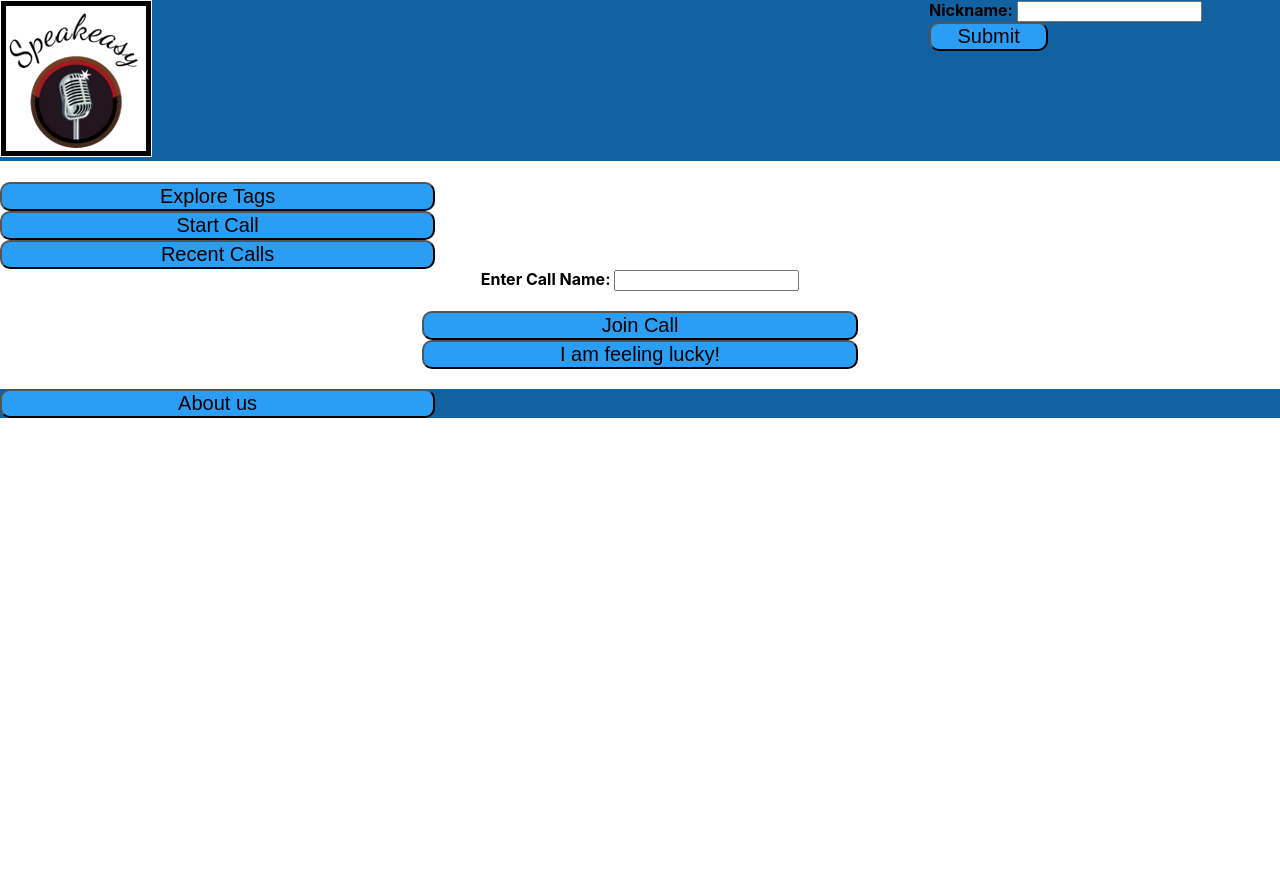
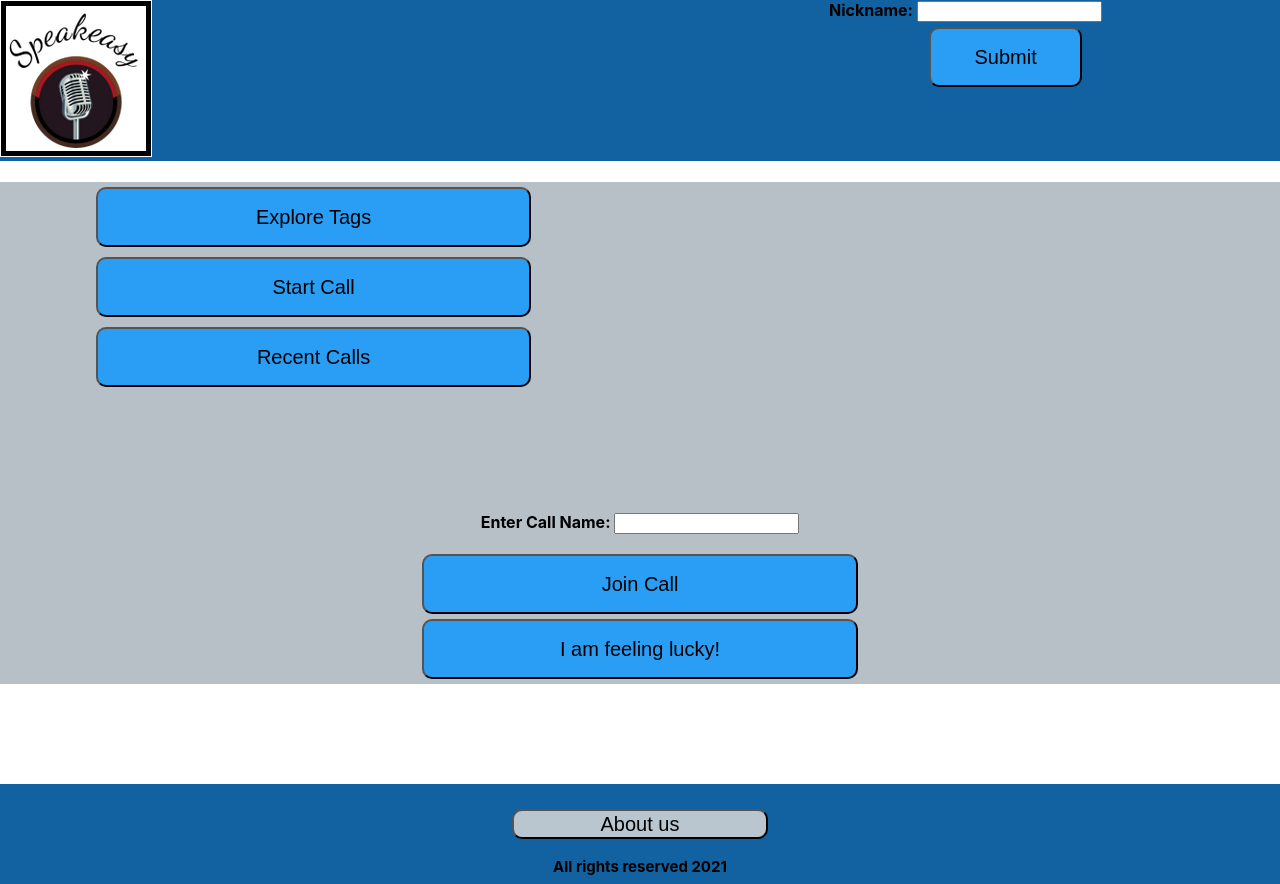
Before and after one commit to agile-dev-assignments/project-setup-team-baliton-portal-speakeasy, a React (Create React App) app in the folder front-end/: page /main in a window 1280 px wide. Before the commit the page ends 800 px from the top, so only its background shows below. Built offline with nearby package versions, Linux system fonts and the light colour scheme.

Commit message:
updated styling, mainly for main page

```diff
--- a/front-end/src/App.css
+++ b/front-end/src/App.css
@@ -6,12 +6,6 @@
 .App-logo {
   height: 40vmin;
   pointer-events: none;
-}
-
-@media (prefers-reduced-motion: no-preference) {
-  .App-logo {
-    animation: App-logo-spin infinite 20s linear;
-  }
 }
 
 .App-header {
@@ -34,13 +28,7 @@ div{
 }
 
 div#top{
-   background-color: blue;
-   min-height: 100px;
-   position: relative;
-}
-
-div#top{
-   background-color:#1261A0;
+   background-color: #1261A0;
    min-height: 100px;
    position: relative;
 }
@@ -48,6 +36,7 @@ div#top{
 div#bottom{
    background-color:#1261A0;
    position: relative;
+   height: 100px;
 }
 
 button#topper{
@@ -56,11 +45,31 @@ button#topper{
   left: 0;
 }
 
+button#bottom{
+  position: absolute;
+  bottom: 0;
+  left: 0;
+}
+
+button#nicknameButton{
+  margin-left: 100px;
+}
+
 button{
+  margin-top: 5px;
+  margin-left: 0;
+  margin-bottom: 5px;
   width: 34%;
   background-color: #2a9df4;
   font-size: 20px;
   border-radius: 10px;
+  height: 60px;
+}
+
+button#au{
+  width: 20%;
+  background-color: #b9c6cf;
+  height: 30px;
 }
 
 input#submitcall{
@@ -68,13 +77,7 @@ input#submitcall{
   background-color: #2a9df4;
   font-size: 20px;
   border-radius: 10px;
-}
-
-button#au{
-  size: lg;
-  position: absolute;
-  bottom: 0;
-  left: 0;
+  height: 60px;
 }
 
 div#nickname{
@@ -83,11 +86,7 @@ div#nickname{
   right: 0;
 }
 
-@keyframes App-logo-spin {
-  from {
-    transform: rotate(0deg);
-  }
-  to {
-    transform: rotate(360deg);
-  }
+h2#reserved {
+  text-align: center;
+  font-size: 15px;
 }
--- a/front-end/src/App.js
+++ b/front-end/src/App.js
@@ -59,7 +59,7 @@ function Linker(prop) {
   return (
     <div align = {prop.ali}>
       <Link to = {prop.action}>
-         <button variant = {prop.var} className = "buttons" id = {prop.id}>  {prop.name}
+         <button variant = {prop.var} className = {prop.cn} id = {prop.id}>  {prop.name}
          </button>
       </Link>
     </div>
@@ -93,7 +93,7 @@ const Toplog = (props) => {
       <div id = "nickname">
         <label><b>Nickname: </b></label>
         <input ref={nicknameRef} type="text" />
-        <button className="buttons" onClick={handleNick}>
+        <button id="nicknameButton" onClick={handleNick}>
           Submit
         </button>
       </div>
@@ -106,7 +106,7 @@ const Toplog = (props) => {
 
 function Textbox(prop) {
   return (
-    <div align = {prop.ali}>
+    <div align = {prop.ali} className={prop.cn}>
      <form action="/chatroom">
        <label form="tag"><b>{prop.mess}</b></label>
        <input type="text" id={prop.tag} name = {prop.tag}/><br/><br/>
@@ -119,8 +119,9 @@ function Textbox(prop) {
 function Bottom() {
   return (
     <div id = "bottom">
-      <Linker ali = "center" var = "primary" action = "/about" name = "About us" id = 'au'> </Linker>
-      <h2> All right reserved 2021 </h2>
+      <br></br>
+      <Linker ali = "center" var = "primary" action = "/about" name = "About us" id = 'au' cn = "buttons"> </Linker>
+      <h2 id="reserved"> All rights reserved 2021 </h2>
     </div>
   );
 }
--- /dev/null
+++ b/front-end/src/MainPage.css
@@ -0,0 +1,15 @@
+
+#mainDiv {
+    margin-bottom: 100px;
+    background-color: #b8c0c7;
+}
+
+#side {
+    margin-bottom: 100px;
+}
+
+
+.sidebar {
+    margin-left: 7.5vw;
+    margin-right: 7.5vw;
+}
--- a/front-end/src/MainPage.js
+++ b/front-end/src/MainPage.js
@@ -1,16 +1,20 @@
 import './App.css';
+import './MainPage.css';
 import {Linker, Textbox} from './App.js';
 
 
 const MainPage = (prop) => {                 //need  user name
   return (
-    <div>
-      <h1 align = "left"> {prop.name} </h1>
-      <Linker ali = "left" var = "primary" action = "/taglist" name = "Explore Tags"> </Linker>
-      <Linker ali = "left" var = "primary" action = "/createcall" name = "Start Call"> </Linker>
-      <Linker ali = "left" var = "primary" action = "/recent" name = "Recent Calls"> </Linker>
-      <Textbox ali = "center" mess = "Enter Call Name: " action = "/chatroom" tag = "title" name = "Join Call"> </Textbox>
-      <Linker ali = "center" var = "primary" action = "/chatroom" name = "I am feeling lucky!"> </Linker>
+    <div id="mainDiv">
+      <div id="side">
+        <h1 align = "left"> {prop.name} </h1>
+        <Linker ali = "left" var = "primary" action = "/taglist" name = "Explore Tags" cn="sidebar"> </Linker>
+        <Linker ali = "left" var = "primary" action = "/createcall" name = "Start Call" cn="sidebar"> </Linker>
+        <Linker ali = "left" var = "primary" action = "/recent" name = "Recent Calls" cn="sidebar"> </Linker>
+        <br></br>
+      </div>
+      <Textbox ali = "center" mess = "Enter Call Name: " action = "/chatroom" tag = "title" name = "Join Call" cn="callNameField"> </Textbox>
+      <Linker ali = "center" var = "primary" action = "/chatroom" name = "I am feeling lucky!" cn = "buttons"> </Linker>
     </div>
   );
 }
```
